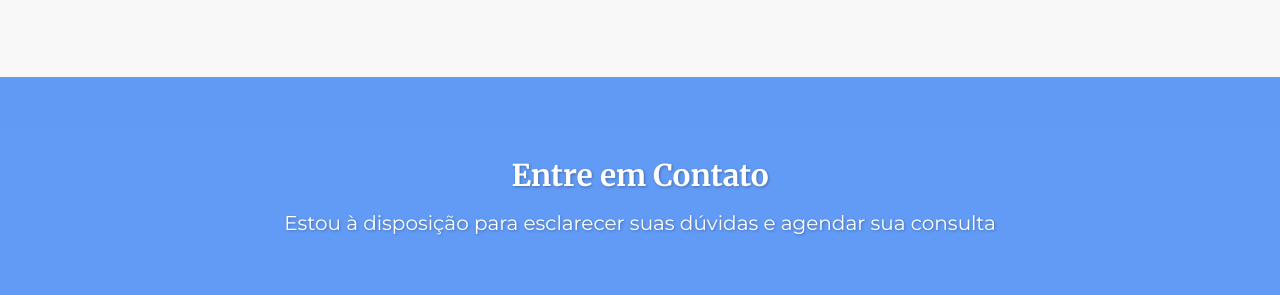
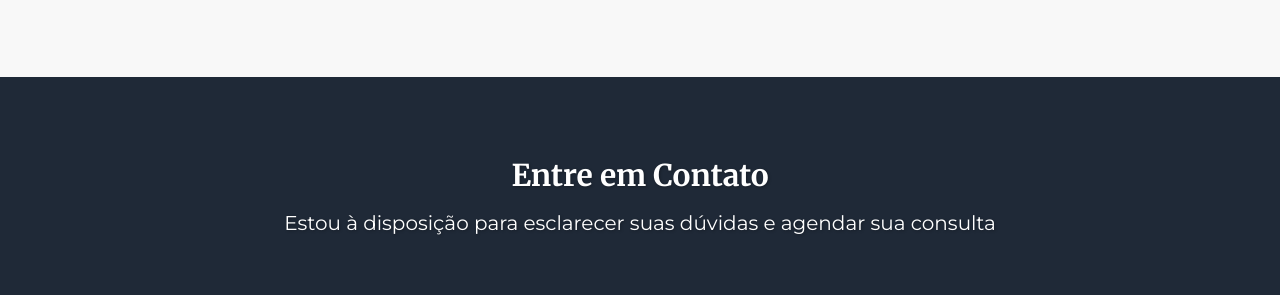
Before and after one commit to Erickjonatthan/psinatanst, a plain HTML site: page index.html in a window 1280 px wide. Shown: the part 6731-7026 px from the top of the page. Drawn offline with nearby package versions, Linux system fonts and the light colour scheme.

Commit message:
Update style.css

```diff
--- a/src/css/style.css
+++ b/src/css/style.css
@@ -347,7 +347,7 @@ section img[src*="ilustracao_psicologo"]:hover {
     left: 0;
     right: 0;
     bottom: 0;
-    background-color: rgba(59, 130, 246, 0.7);
+    background-color: #1F2937;
     z-index: 1;
 }
 
```
